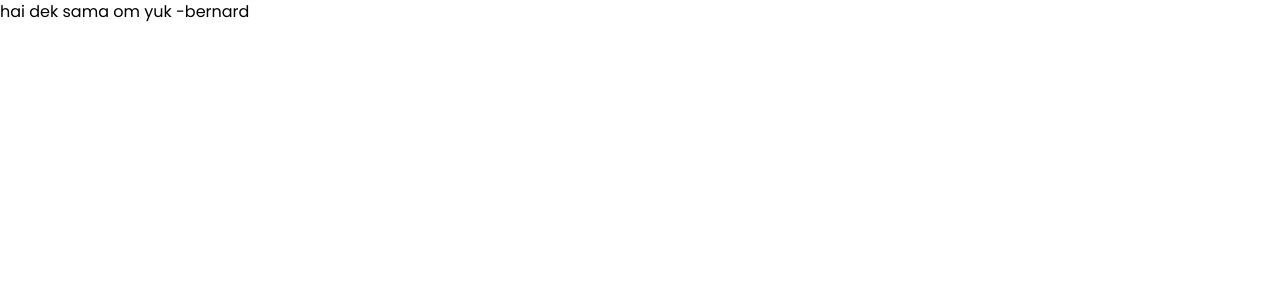
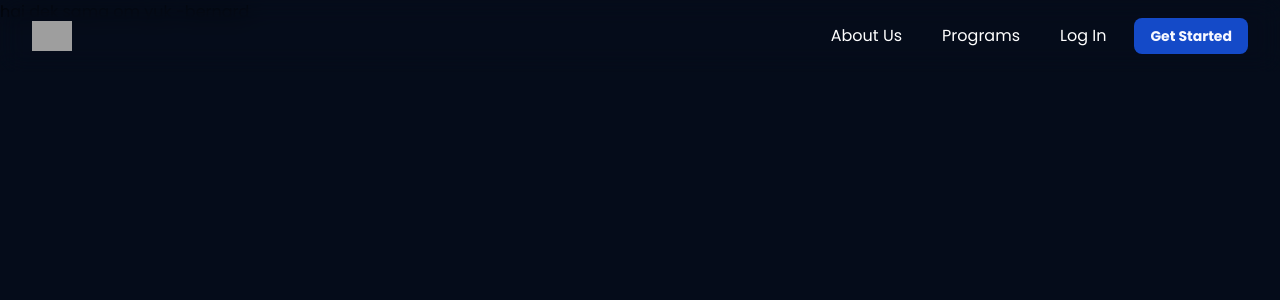
Before and after one commit to muddglobb/oti_academy2025_dev, a Next.js app in the folder frontend/: page / in a window 1280 px wide. Shown: the top 300 px of the page. Built offline with nearby package versions, Linux system fonts and the light colour scheme; grey boxes are pictures that could not be loaded.

Commit message:
feat(page/navbar): added navbar to the landing page

```diff
--- a/frontend/src/app/page.tsx
+++ b/frontend/src/app/page.tsx
@@ -1,8 +1,12 @@
 import React from 'react'
+import Navbar from '@/components/home/navbar'
 
 const page = () => {
   return (
-    <div>hai dek sama om yuk -bernard</div>
+    <div className='bg-background h-screen'>
+      <Navbar />
+      <div>hai dek sama om yuk -bernard</div>
+    </div>
   )
 }
 
--- a/frontend/src/components/home/navbar.tsx
+++ b/frontend/src/components/home/navbar.tsx
@@ -1,4 +1,8 @@
 import Container from '@/components/container'
+import { Button } from '../ui/button'
+import Link from 'next/link'
+import Logo from './logo'
+import React from 'react'
 
 const navbarItems = [
     { name: 'About Us', href: '/about' },
@@ -6,26 +10,28 @@ const navbarItems = [
     { name: 'Log In', href: '/login' }
 ]
 
-const Navbar = async () => {
-
-    return (
+const Navbar = () => (
     <main className="fixed inset-x-0 top-0 z-10 backdrop-blur-md">
         <Container className="flex-row items-center justify-between py-4">
             <div className='flex items-end'>
-
+                <Logo />
             </div>
             <div className='flex items-end'>
-                    <nav className="flex gap-4">
+                <nav className="flex gap-4 items-center">
                     {navbarItems.map((item) => (
                         <a key={item.name} href={item.href} className="text-white hover:bg-neutral-200/20 rounded-md px-3 py-2">
                             {item.name}
                         </a>
                     ))}
+                    <Link href="/register">
+                        <Button>
+                            Get Started
+                        </Button>
+                    </Link>
                 </nav>
             </div>
         </Container>
     </main>
 )
-}
 
 export default Navbar
```
Lines whose indentation alone changed are shown as unchanged.
